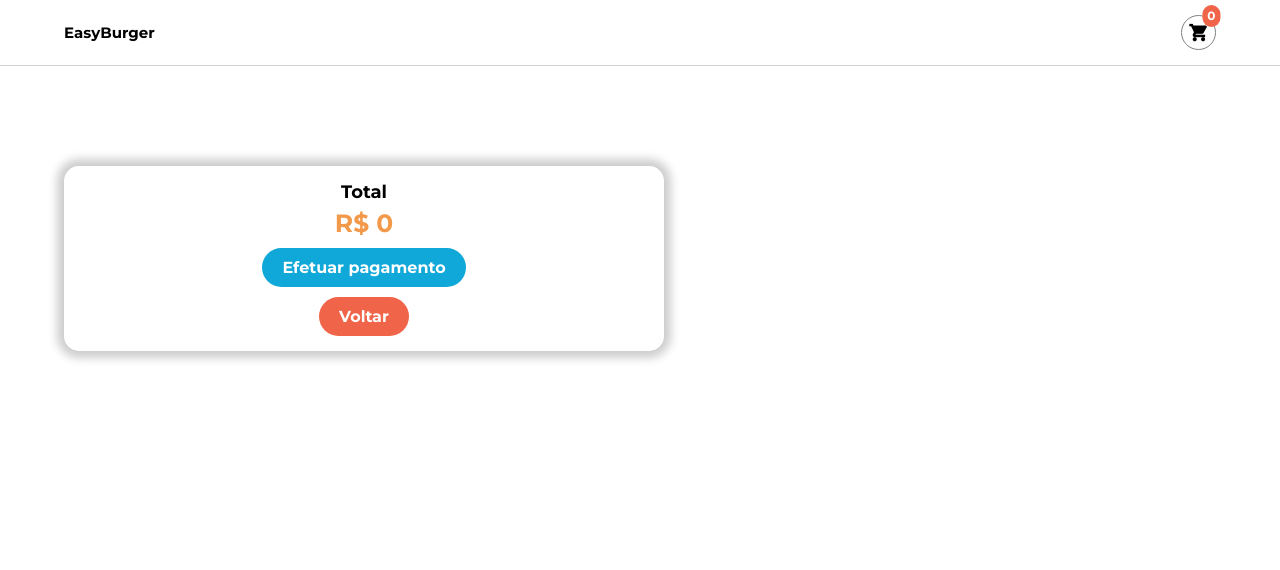
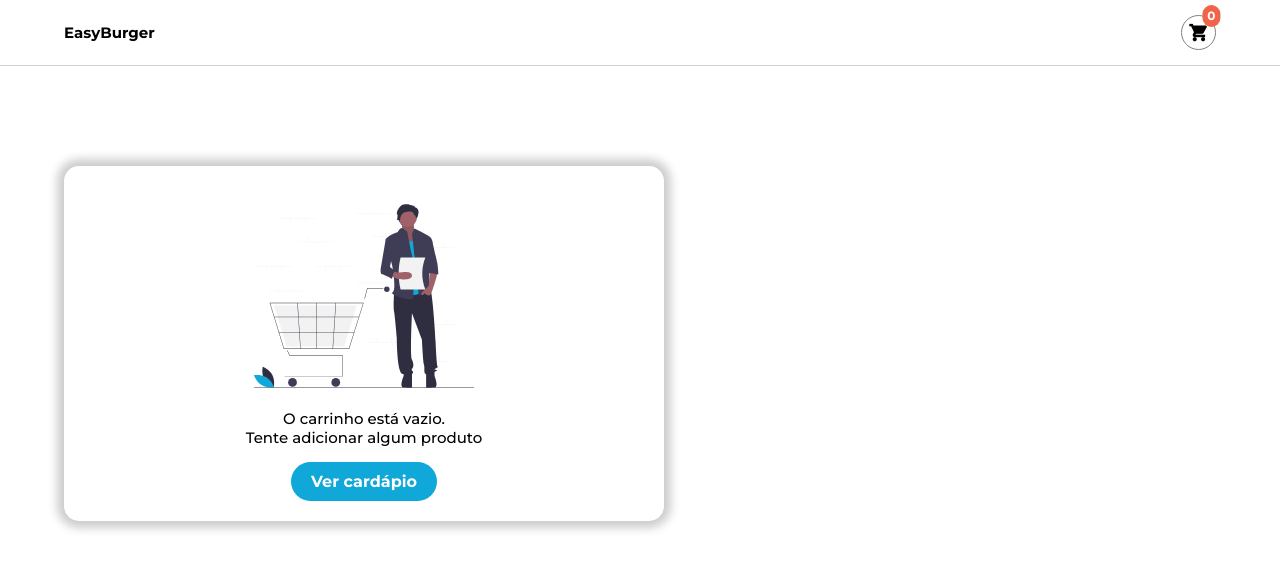
Before and after one commit to Matheus-Galdino/EasyBurger.Web, a Vue app: page /carrinho in a window 1280 px wide. Shown: the top 570 px of the page. Built offline with nearby package versions, Linux system fonts and the light colour scheme.

Commit message:
implementando empty state e remoção de item do carrinho

```diff
--- a/src/components/CarrinhoItem.vue
+++ b/src/components/CarrinhoItem.vue
@@ -33,7 +33,7 @@ const cartStore = useCartStore();
       <button class="material-icons" @click="cartStore.increaseQuantity(product.id)">add</button>
     </div>
 
-    <button class="material-icons remover">delete_outline</button>
+    <button class="material-icons remover" @click="cartStore.removeFromCart(product.id)">delete_outline</button>
 
   </li>
 </template>
--- a/src/stores/cart.js
+++ b/src/stores/cart.js
@@ -26,7 +26,12 @@ export const useCartStore = defineStore({
 
       this.products[productIndex].quantity--;
 
-      if (this.products[productIndex].quantity === 0) this.products.splice(productIndex, 1);
+      if (this.products[productIndex].quantity === 0) this.removeFromCart(productId);
     },
+    removeFromCart(productId){
+      const productIndex = this.products.findIndex((x) => x.product.id == productId);
+
+      this.products.splice(productIndex, 1);
+    }
   },
 });
--- a/src/views/CarrinhoView.vue
+++ b/src/views/CarrinhoView.vue
@@ -5,6 +5,8 @@ import { useCartStore } from "../stores/cart";
 import CarrinhoItem from "../components/CarrinhoItem.vue";
 
 const cartStore = useCartStore();
+
+const hasItems = computed(() => cartStore.productsCount > 0);
 </script>
 
 <template>
@@ -15,7 +17,7 @@ const cartStore = useCartStore();
           :quantity="quantity" :key="index" />
       </ul>
 
-      <footer class="total-container">
+      <footer class="total-container" v-show="hasItems">
         <h3> Total </h3>
         <p>
           <strong>R$ {{ cartStore.precoTotal }}</strong>
@@ -23,6 +25,13 @@ const cartStore = useCartStore();
 
         <button class="efetuar-pagamento">Efetuar pagamento</button>
         <router-link to="/" class="btn cancel">Voltar</router-link>
+      </footer>
+
+      <footer class="empty-cart" v-show="!hasItems">
+        <img src="../assets/empty-cart.svg" alt="">
+        <p>O carrinho está vazio. <br> Tente adicionar algum produto</p>
+
+         <router-link class="btn" to="/">Ver cardápio</router-link>
       </footer>
     </section>
 
@@ -73,4 +82,24 @@ main {
     text-decoration: none;
   }
 }
+
+.empty-cart {
+  padding: 2rem;
+  text-align: center;
+
+  img {
+    width: 100%;
+    aspect-ratio: 1;
+    max-width: 22rem;
+  }
+
+  p {
+    font-size: 1.5rem;
+  }
+
+  .btn {
+    margin-top: 1.5rem;
+    text-decoration: none;
+  }
+}
 </style>
```
Also changed, not shown: src/assets/empty-cart.svg (added).
